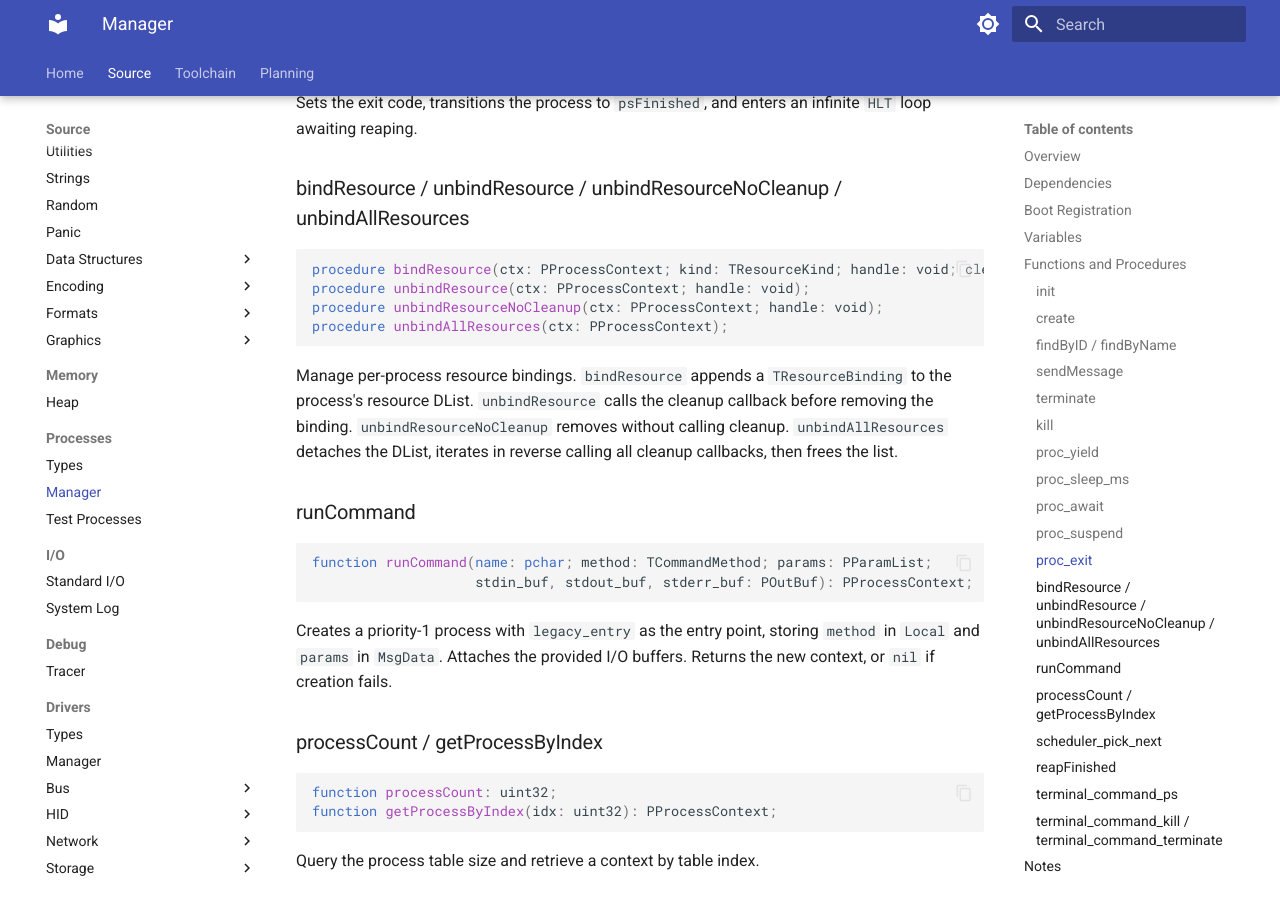
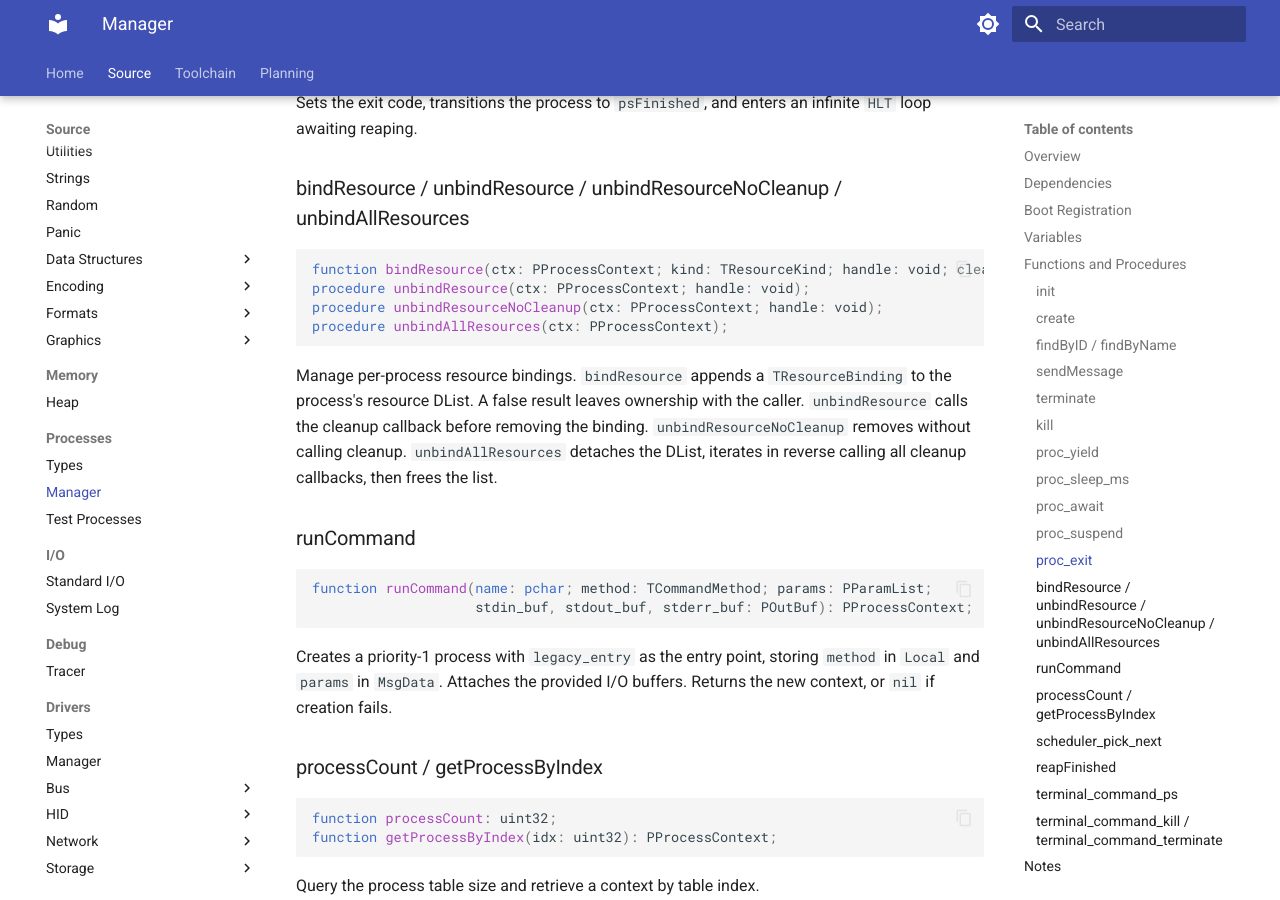
Before and after one commit to t3hn3rd/Asuro, an MkDocs documentation site: the page built from doc/src/proc/proc.mgr.md, in a window 1280 px wide and 900 px high, scrolled down 4241 px. Built offline with MkDocs 1.6.1 and Material for MkDocs 9.7.7, drawn with Linux system fonts in a browser that asks for light colours.

Commit message:
Unwind TCP and application resources when process binding fails

````diff
--- a/doc/src/proc/proc.mgr.md
+++ b/doc/src/proc/proc.mgr.md
@@ -144,13 +144,13 @@ Sets the exit code, transitions the process to `psFinished`, and enters an infin
 ### bindResource / unbindResource / unbindResourceNoCleanup / unbindAllResources
 
 ```pascal
-procedure bindResource(ctx: PProcessContext; kind: TResourceKind; handle: void; cleanup: TResourceCleanup);
+function bindResource(ctx: PProcessContext; kind: TResourceKind; handle: void; cleanup: TResourceCleanup): boolean;
 procedure unbindResource(ctx: PProcessContext; handle: void);
 procedure unbindResourceNoCleanup(ctx: PProcessContext; handle: void);
 procedure unbindAllResources(ctx: PProcessContext);
 ```
 
-Manage per-process resource bindings. `bindResource` appends a `TResourceBinding` to the process's resource DList. `unbindResource` calls the cleanup callback before removing the binding. `unbindResourceNoCleanup` removes without calling cleanup. `unbindAllResources` detaches the DList, iterates in reverse calling all cleanup callbacks, then frees the list.
+Manage per-process resource bindings. `bindResource` appends a `TResourceBinding` to the process's resource DList. A false result leaves ownership with the caller. `unbindResource` calls the cleanup callback before removing the binding. `unbindResourceNoCleanup` removes without calling cleanup. `unbindAllResources` detaches the DList, iterates in reverse calling all cleanup callbacks, then frees the list.
 
 ### runCommand
 
````
Also changed, not shown: 4 other files.
